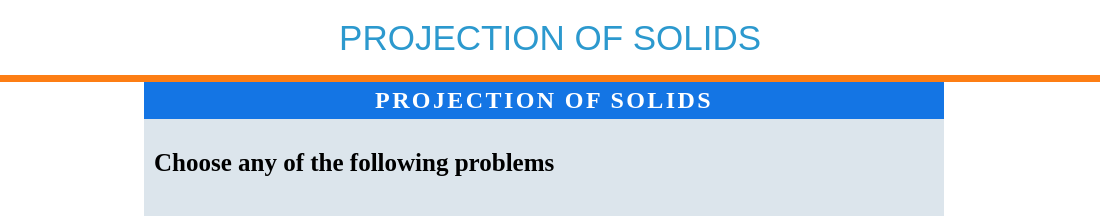
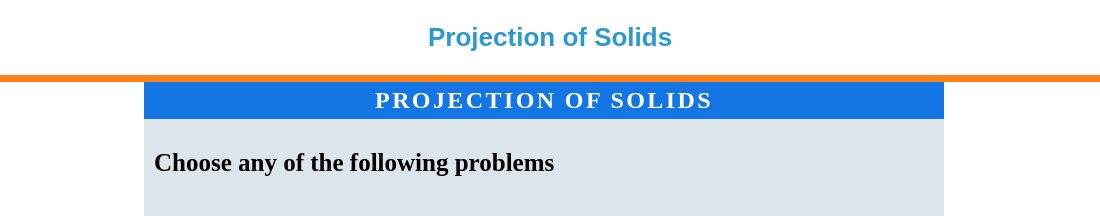
Before and after one commit to virtual-labs/exp-projection-of-solids-dei, a plain HTML site: page experiment/simulation/html/exp-list.html in a window 1280 px wide. Shown: the top 216 px of the page, 96-1196 px from the left. Drawn offline with Linux system fonts and the light colour scheme; a script that the page names is missing.

Commit message:
Update exp-list.html

```diff
--- a/experiment/simulation/html/exp-list.html
+++ b/experiment/simulation/html/exp-list.html
@@ -24,7 +24,7 @@
         <div >
           <img class="logo1" src="../images/header.png" alt="vlabs logo"/>
         </div>
-      <span class="vlabs">PROJECTION OF SOLIDS</span>
+      <h1 style="color: #2c99ce; font-size: 26px; font-family: sans-serif;">Projection of Solids</h1>
         <div >
            <img class="logo2" src="../images/dei.jpg" alt="dei logo" />
         </div>
```
